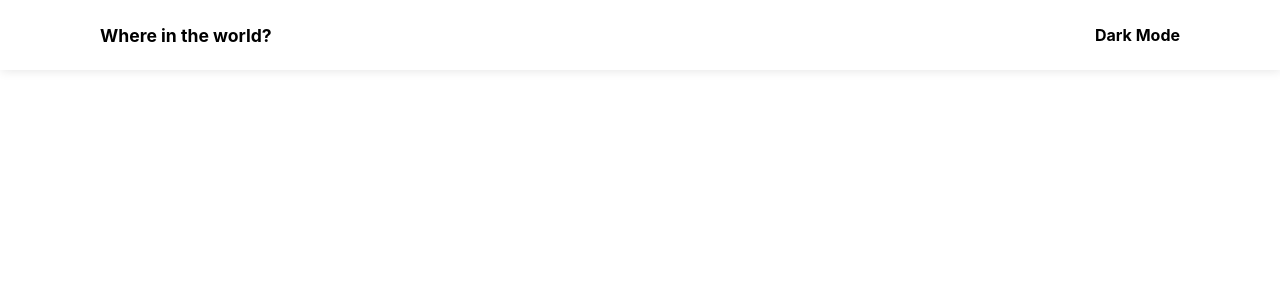
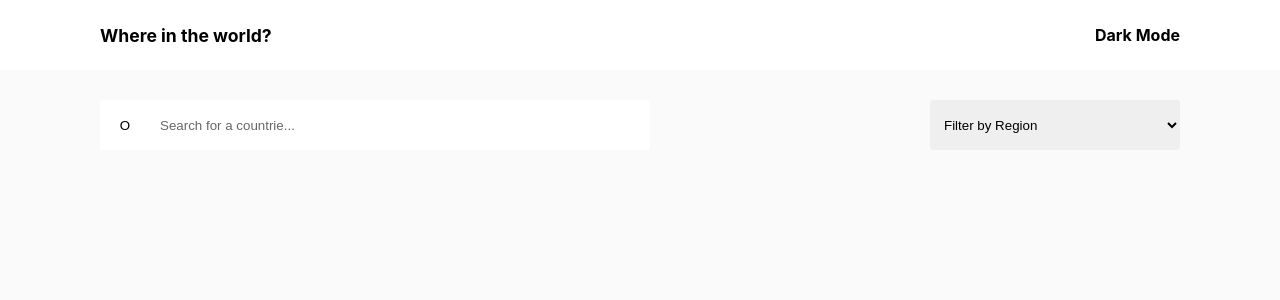
Before and after one commit to VictorMacedo00/countriesV2, a React (Create React App) app: page / in a window 1280 px wide. Shown: the top 300 px of the page. Built offline with nearby package versions, Linux system fonts and the light colour scheme.

Commit message:
Search Area

```diff
--- a/src/App.tsx
+++ b/src/App.tsx
@@ -1,12 +1,14 @@
 import "./App.css";
 
 import Header from "./components/Header/Header";
+import Homepage from "./components/Hompage/Homepage";
 import React from "react";
 
 function App() {
   return (
     <div className="App">
       <Header />
+      <Homepage />
     </div>
   );
 }
--- a/src/GlobalStyles.styles.ts
+++ b/src/GlobalStyles.styles.ts
@@ -6,7 +6,7 @@ type ContainerType = {
 };
 
 export const Container = styled.div<ContainerType>`
-  max-width: 1080px;
+  width: 1080px;
   height: 100%;
   margin: 0 auto;
   display: flex;
--- /dev/null
+++ b/src/components/Hompage/Homepage.styles.ts
@@ -0,0 +1,54 @@
+import styled from "styled-components";
+
+export const HomepageContainer = styled.section`
+  width: 100vw;
+  min-height: calc(100vh - 70px);
+  height: auto;
+  display: flex;
+  justify-content: space-between;
+  background-color: #fafafa;
+`;
+
+export const FilterArea = styled.section`
+  width: 100%;
+  height: 50px;
+  display: flex;
+  justify-content: space-between;
+  align-items: center;
+  margin-top: 30px;
+`;
+
+export const SearchForm = styled.form`
+  height: 100%;
+  display: flex;
+`;
+
+export const SearchInput = styled.input`
+  width: 500px;
+  height: 100%;
+  border: none;
+  outline: none;
+  padding-left: 10px;
+  border-radius: 0 3px 3px 0;
+
+  ::placeholder {
+    color: rgba(0, 0, 0, 0.6);
+  }
+`;
+
+export const SearchButton = styled.button`
+  width: 50px;
+  height: 100%;
+  border: none;
+  background-color: #fff;
+  cursor: pointer;
+  border-radius: 3px 0 0 3px;
+`;
+
+export const FilterSelect = styled.select`
+  width: 250px;
+  height: 100%;
+  border: none;
+  border-radius: 3px;
+  padding-left: 10px;
+`;
--- /dev/null
+++ b/src/components/Hompage/Homepage.tsx
@@ -0,0 +1,38 @@
+import { Container, Text } from "../../GlobalStyles.styles";
+import {
+  FilterArea,
+  FilterSelect,
+  HomepageContainer,
+  SearchButton,
+  SearchForm,
+  SearchInput,
+} from "./Homepage.styles";
+
+import React from "react";
+
+const Homepage = () => {
+  return (
+    <HomepageContainer>
+      <Container alignItems="center" justifyContent={"space-between"}>
+        <FilterArea>
+          <SearchForm>
+            <SearchButton>O</SearchButton>
+            <SearchInput placeholder="Search for a countrie..." />
+          </SearchForm>
+          <FilterSelect>
+            <option selected disabled>
+              Filter by Region
+            </option>
+            <option value="africa">África</option>
+            <option value="america">Américas</option>
+            <option value="asia">Asia</option>
+            <option value="europe">Europe</option>
+            <option value="oceania">Oceania</option>
+          </FilterSelect>
+        </FilterArea>
+      </Container>
+    </HomepageContainer>
+  );
+};
+
+export default Homepage;
```
